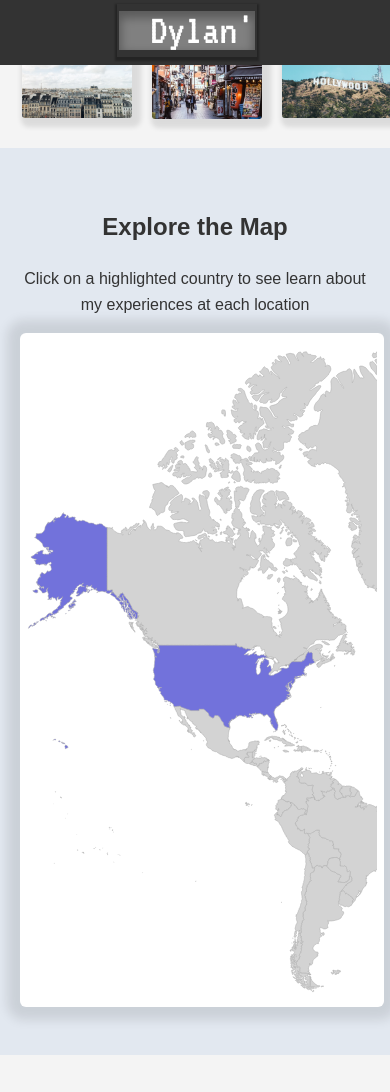
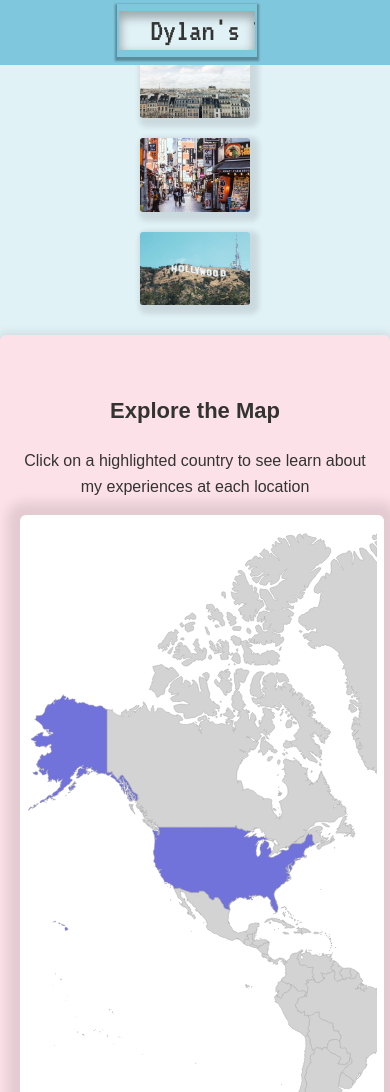
Before and after one commit to crakersss/2.4-2.8-assessment, a plain HTML site: page index.html in a window 390 px wide. Shown: the top 1092 px of the page. Before the commit the page ends 1055 px from the top, so only its background shows below. Drawn offline with Linux system fonts and the light colour scheme.

Commit message:
iteration 3

```diff
--- a/css/animation.css
+++ b/css/animation.css
@@ -20,7 +20,7 @@
   align-items: center;
   width: 97%;
   height: 75%;
-  background-color: grey;
+  background-color: #e1f2f7;
   overflow: hidden;
   white-space: nowrap;
   box-shadow: inset 0px 5px 10px 2px rgba(0, 0, 0, 0.3);
@@ -28,11 +28,11 @@
 
 .monitor p {
   font-family: 'VT323', monospace;
-  font-size: 270%;
+  font-size: 200%;
   position: relative;
   display: inline-block;
   animation: move 13s infinite linear;
-  color: white;
+  color: #333;
 
 }
 
--- a/css/country-style.css
+++ b/css/country-style.css
@@ -3,7 +3,7 @@ body {
     font-family: Arial, sans-serif;
     margin: 0;
     padding: 0;
-    background-color: #f4f4f4;
+    background-color: #e1f2f7;
     color: #333;
     line-height: 1.6;
     padding-top: 7%; /* To account for fixed navbar */
@@ -11,7 +11,7 @@ body {
 
 /* Navigation Bar */
 .navbar {
-    background-color: #333;
+    background-color: #7fc7dd;
     color: white;
     padding-top: 1%;
     padding-bottom: .5%;
@@ -34,7 +34,7 @@ body {
 
 .head{
     padding: 2%;
-    background-color: #fff;
+    background-color: #fde1e9;
     box-shadow: 0px 0px 10px 2px rgba(0, 0, 0, 0.1);
     border-radius: 6px;
     margin-bottom: 7%;
@@ -101,7 +101,7 @@ body {
     text-align: center;
     margin-top: 40px;
     padding: 20px;
-    background-color: #fff;
+    background-color: #fde1e9;
     box-shadow: 0px 0px 10px 2px rgba(0, 0, 0, 0.1);
     border-radius: 6px;
 }
--- a/css/style.css
+++ b/css/style.css
@@ -3,19 +3,17 @@ body {
     font-family: Arial, sans-serif;
     margin: 0;
     padding: 0;
-    background-color: #f4f4f4;
+    background-color: #e1f2f7; /* Updated to match country-style.css */
     color: #333;
     line-height: 1.6;
 }
 
-
-
 /* Navigation Bar */
 .navbar {
-    background-color: #333;
+    background-color: #7fc7dd; /* Updated to match country-style.css */
     color: white;
     padding-top: 1%;
-    padding-bottom: .5%;
+    padding-bottom: 0.5%;
     text-align: center;
     position: fixed;
     width: 100%;
@@ -24,10 +22,7 @@ body {
     justify-content: center;
     align-items: center;
     height: 7%;
-
 }
-
-
 
 /* Image Gallery */
 .gallery-grid {
@@ -37,9 +32,10 @@ body {
     padding: 1% 0;
     margin: 4% 3%;
     margin-top: 8%;
+    flex-wrap: wrap;
 }
 
-#gallery img {
+.gallery-grid img {
     width: 30%;
     margin: 10px;
     box-shadow: 4px 4px 5px 5px rgba(0, 0, 0, 0.1);
@@ -49,13 +45,16 @@ body {
 /* SVG Map Section */
 .map-section {
     padding: 40px 20px;
-    background-color: #e2e8f0;
+    background-color: #fde1e9; /* Updated to match country-style.css */
     text-align: center;
+    box-shadow: 0px 0px 10px 2px rgba(0, 0, 0, 0.1); /* Matching white box style */
+    border-radius: 6px;
 }
 
 .map-section h2 {
     font-size: 24px;
     margin-bottom: 20px;
+    color: #333; /* Consistent title color */
 }
 
 #svg-map {
@@ -78,4 +77,12 @@ body {
     .gallery-grid img {
         max-width: 100%;
     }
+
+    .gallery-grid {
+        flex-direction: column;
+    }
+
+    .map-section h2 {
+        font-size: 22px;
+    }
 }
```
Also changed, not shown: locations/jp.html (+1 -1 lines).
